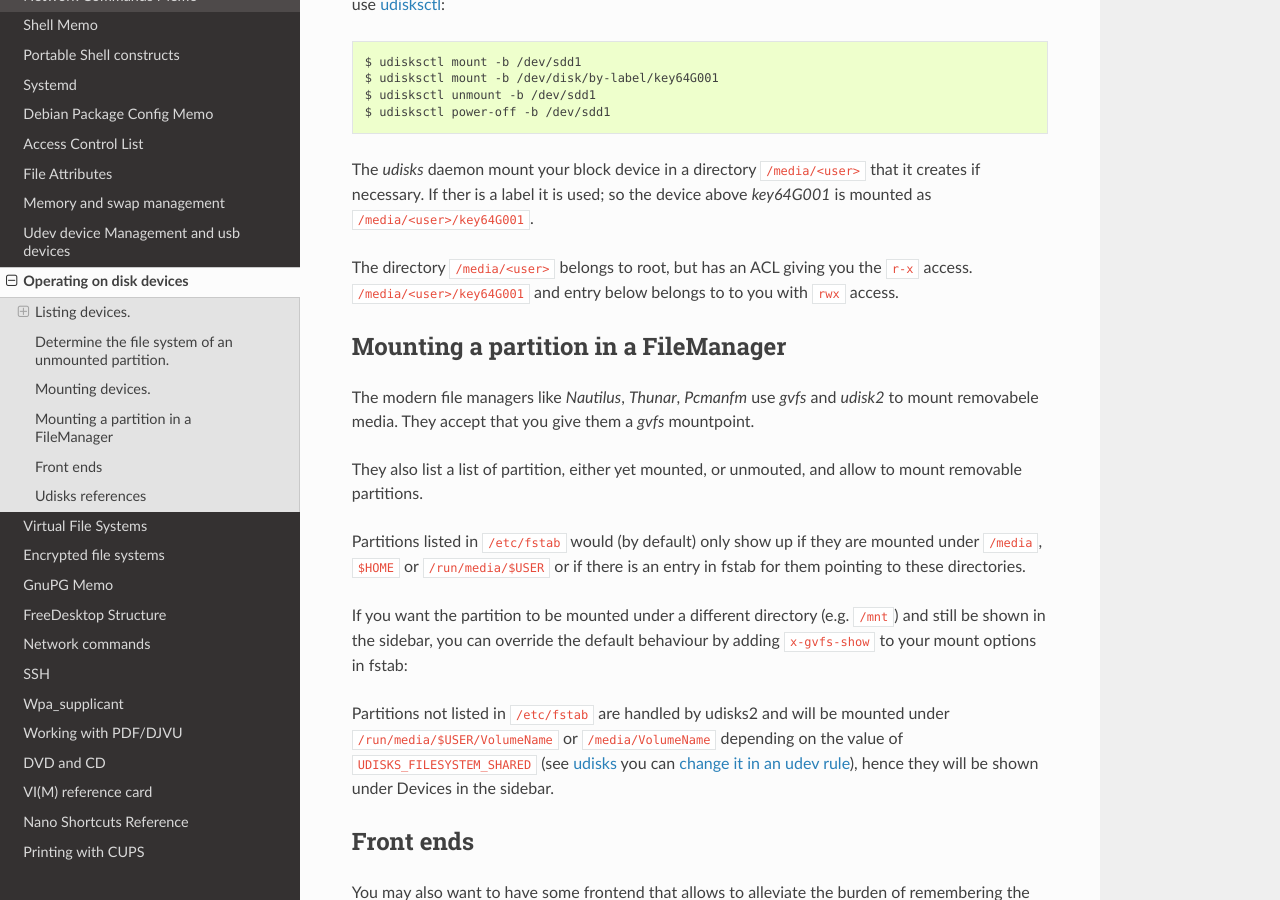
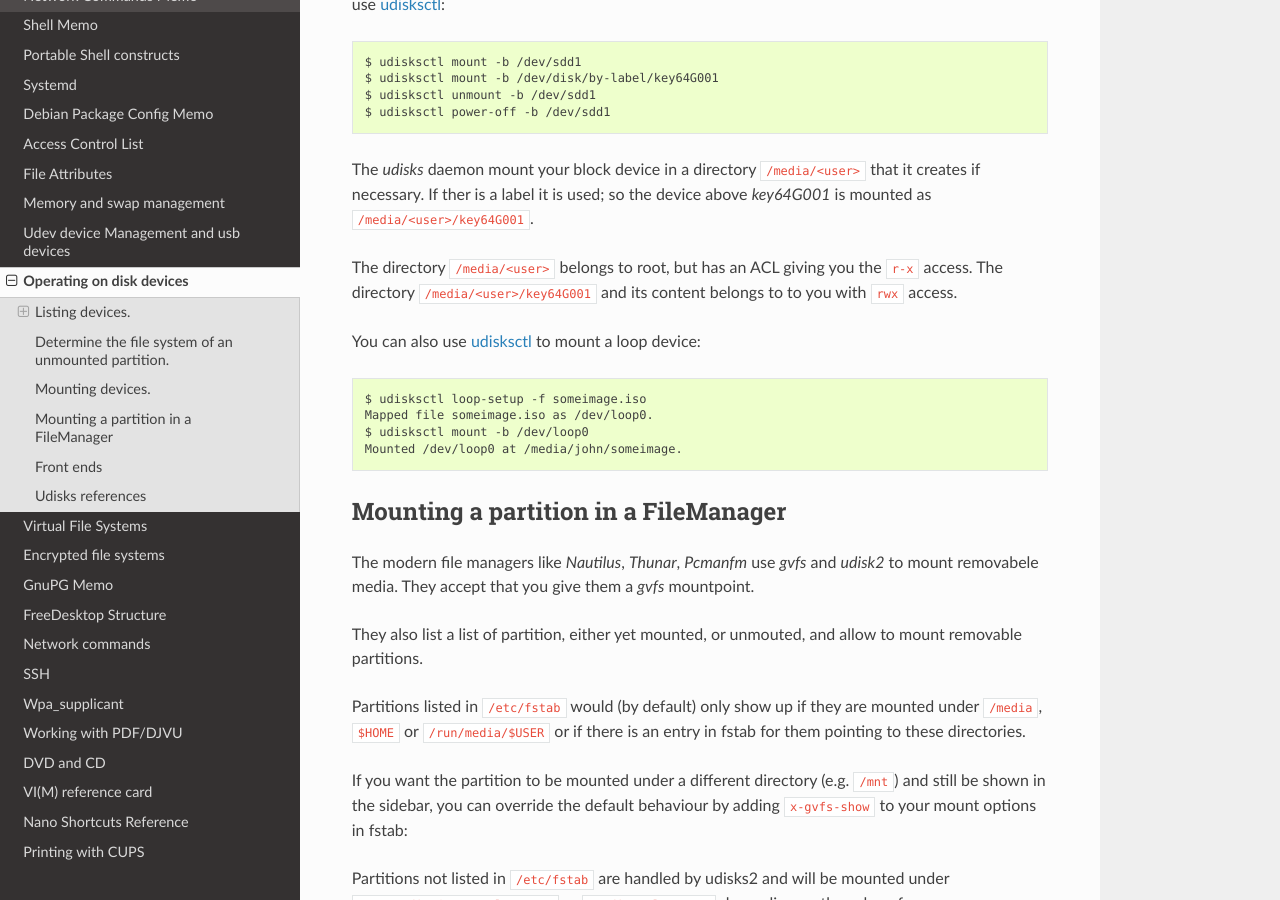
Before and after one commit to marczz/unix_memo, a Sphinx documentation site: the page built from source/devices.rst, in a window 1280 px wide and 900 px high, scrolled down 4227 px. Built offline with Sphinx 7.4.7 and the Read the Docs theme 2.0.0, drawn with Linux system fonts in a browser that asks for light colours; the version number could not be read and is left out.

Commit message:
devices.rst: added udisksctl on loop device.

```diff
--- a/source/devices.rst
+++ b/source/devices.rst
@@ -250,8 +250,18 @@ used; so the device above *key64G001* is mounted as
 ``/media/<user>/key64G001``.
 
 The directory ``/media/<user>`` belongs to root, but has an ACL giving
-you the ``r-x`` access. ``/media/<user>/key64G001`` and entry below
-belongs to to you with ``rwx`` access.
+you the ``r-x`` access. The directory ``/media/<user>/key64G001`` and
+its content belongs to to you with ``rwx`` access.
+
+You can also use `udisksctl`_ to mount a loop device:
+
+::
+
+    $ udisksctl loop-setup -f someimage.iso
+    Mapped file someimage.iso as /dev/loop0.
+    $ udisksctl mount -b /dev/loop0
+    Mounted /dev/loop0 at /media/john/someimage.
+
 
 Mounting a partition in a FileManager
 -------------------------------------
```
